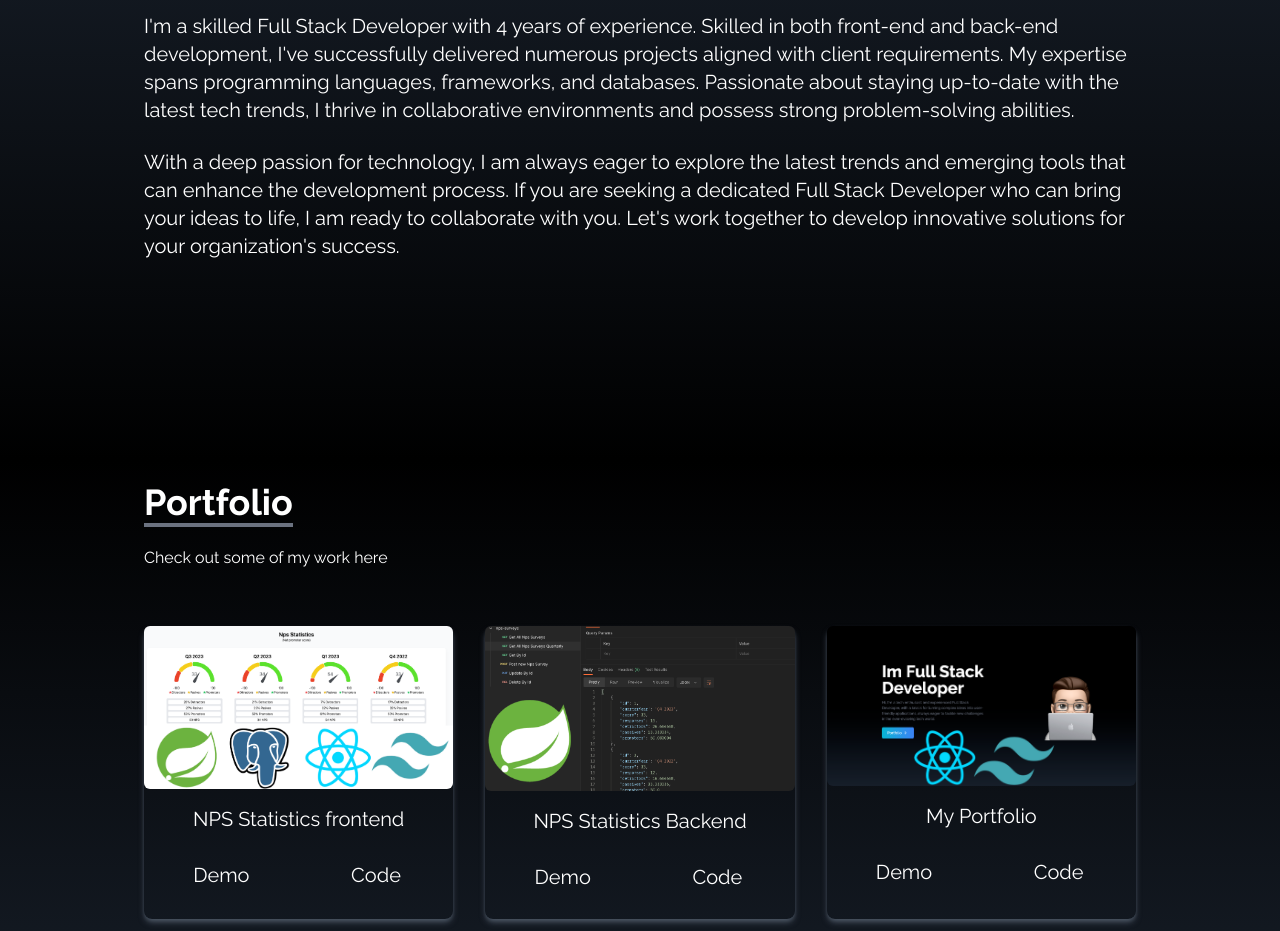
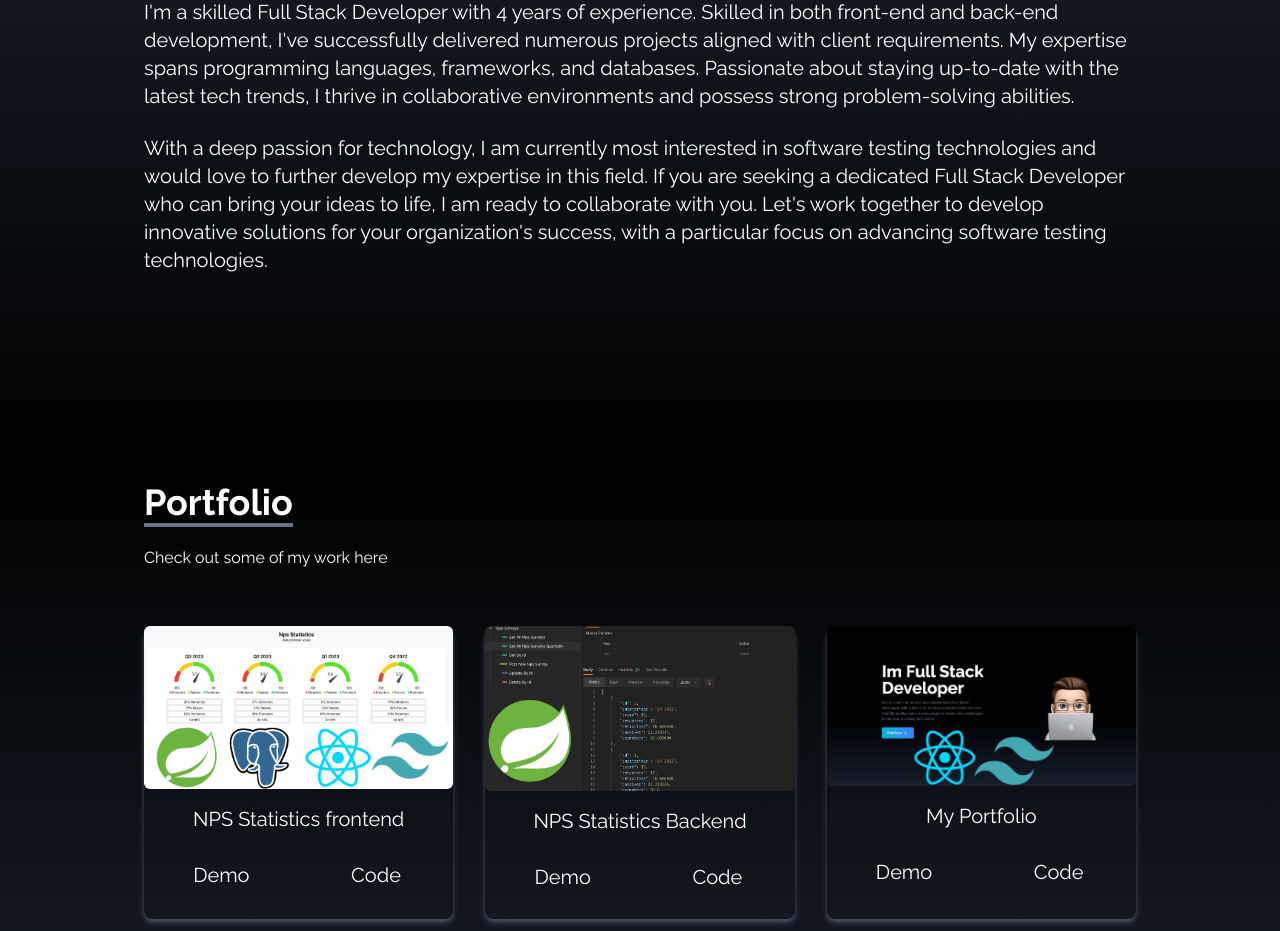
Before and after one commit to marko-codes/react-portfolio, a React (Create React App) app: page / in a window 1280 px wide. Shown: the part 1140-2071 px from the top of the page. Built offline with nearby package versions, Linux system fonts and the light colour scheme.

Commit message:
Update About.jsx

```diff
--- a/src/components/About.jsx
+++ b/src/components/About.jsx
@@ -27,9 +27,10 @@ const About = () => {
 
         <p className="text-xl">
         With a deep passion for technology,
-        I am always eager to explore the latest trends and emerging tools that can enhance the development process.
-        If you are seeking a dedicated Full Stack Developer who can bring your ideas to life,
-         I am ready to collaborate with you. Let's work together to develop innovative solutions for your organization's success.
+        I am currently most interested in software testing technologies and would love to further develop my expertise in this field.
+         If you are seeking a dedicated Full Stack Developer who can bring your ideas to life,
+          I am ready to collaborate with you. Let's work together to develop innovative solutions for your organization's success,
+           with a particular focus on advancing software testing technologies.
         </p>
       </div>
     </div>
```
